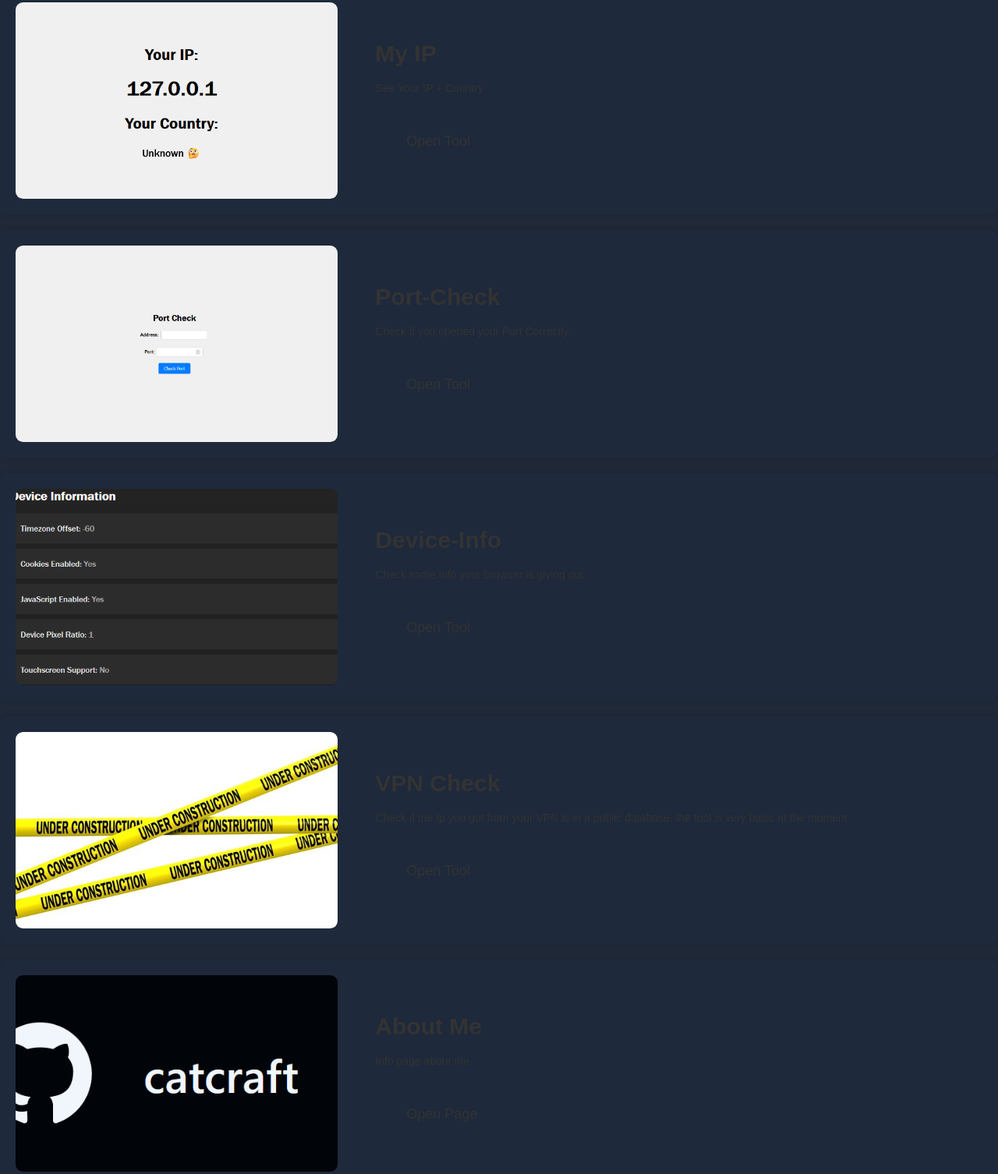
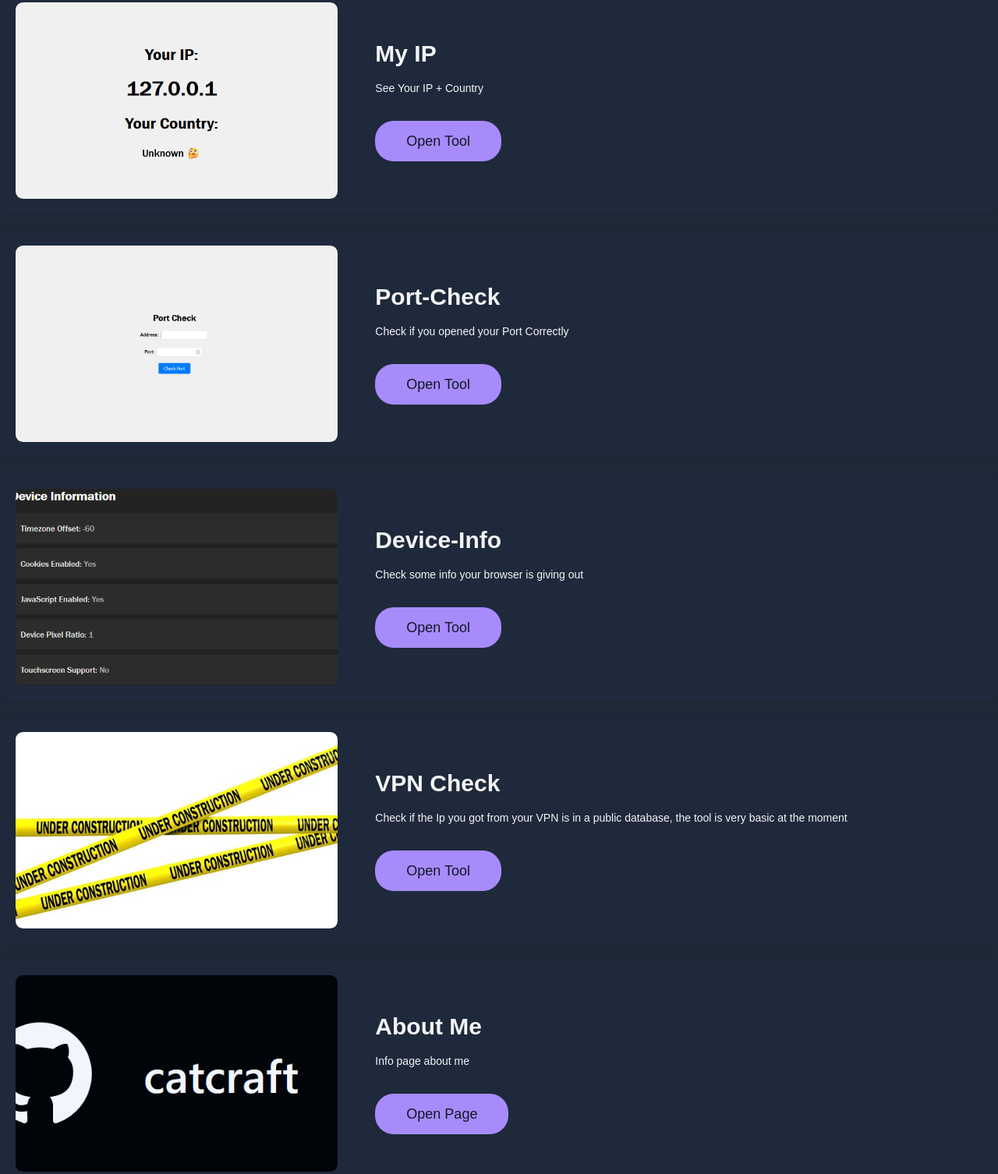
Before and after one commit to catcraft/ligschwil.ddns.net, a plain HTML site: page Mainsite/index.html in a window 1280 px wide. Shown: the part 225-1731 px from the top of the page at 78% size. Drawn offline with nearby package versions, Linux system fonts and the light colour scheme; files whose address does not match are found by name.

Commit message:
Made light mode look better

```diff
--- a/Mainsite/index.html
+++ b/Mainsite/index.html
@@ -11,57 +11,57 @@
     <div class="container flex flex-col mx-auto lg:flex-row"></div>
 <h1 class="text-5xl font-semibold leadi">My Tools</h2>
     <div class="container flex flex-col mx-auto lg:flex-row"></div>
-<section class="dark:bg-gray-800 dark:text-gray-100">
+<section class="bg-gray-800 text-gray-100">
     <div class="container flex flex-col mx-auto lg:flex-row">
         <div class="w-full lg:w-1/3" style="background-image: url('Main/Images/My-IP.png'); background-position: center center; border-radius: 0.6rem; background-size: cover;"></div>
         <div class="flex flex-col w-full p-6 lg:w-2/3 md:p-8 lg:p-12">
             <h2 class="text-3xl font-semibold leadi">My IP</h2>
             <p class="mt-4 mb-8 text-sm">See Your IP + Country</p>
-            <a href="/My-IP"><button class="self-start px-10 py-3 text-lg font-medium rounded-3xl dark:bg-violet-400 dark:text-gray-900">Open Tool</button></a>
+            <a href="/My-IP"><button class="self-start px-10 py-3 text-lg font-medium rounded-3xl bg-violet-400 text-gray-900">Open Tool</button></a>
         </div>
     </div>
 </section>
 
-<section class="dark:bg-gray-800 dark:text-gray-100">
+<section class="bg-gray-800 text-gray-100">
     <div class="container flex flex-col mx-auto lg:flex-row">
         <div class="w-full lg:w-1/3" style="background-image: url('Main/Images/Port-Check.png'); background-position: center center; border-radius: 0.6rem; background-size: cover;"></div>
         <div class="flex flex-col w-full p-6 lg:w-2/3 md:p-8 lg:p-12">
             <h2 class="text-3xl font-semibold leadi">Port-Check</h2>
             <p class="mt-4 mb-8 text-sm">Check if you opened your Port Correctly</p>
-            <a href="/Port-Check"><button class="self-start px-10 py-3 text-lg font-medium rounded-3xl dark:bg-violet-400 dark:text-gray-900">Open Tool</button></a>
+            <a href="/Port-Check"><button class="self-start px-10 py-3 text-lg font-medium rounded-3xl bg-violet-400 text-gray-900">Open Tool</button></a>
         </div>
     </div>
 </section>
 
-<section class="dark:bg-gray-800 dark:text-gray-100">
+<section class="bg-gray-800 text-gray-100">
     <div class="container flex flex-col mx-auto lg:flex-row">
         <div class="w-full lg:w-1/3" style="background-image: url('Main/Images/My-Device.png'); background-position: center center; border-radius: 0.6rem; background-size: cover;"></div>
         <div class="flex flex-col w-full p-6 lg:w-2/3 md:p-8 lg:p-12">
             <h2 class="text-3xl font-semibold leadi">Device-Info</h2>
             <p class="mt-4 mb-8 text-sm">Check some info your browser is giving out</p>
-            <a href="/Device-Info"><button class="self-start px-10 py-3 text-lg font-medium rounded-3xl dark:bg-violet-400 dark:text-gray-900">Open Tool</button></a>
+            <a href="/Device-Info"><button class="self-start px-10 py-3 text-lg font-medium rounded-3xl bg-violet-400 text-gray-900">Open Tool</button></a>
         </div>
     </div>
 </section>
 
-<section class="dark:bg-gray-800 dark:text-gray-100">
+<section class="bg-gray-800 text-gray-100">
     <div class="container flex flex-col mx-auto lg:flex-row">
         <div class="w-full lg:w-1/3" style="background-image: url('Main/Images/Construction.png'); background-position: center center; border-radius: 0.6rem; background-size: cover;"></div>
         <div class="flex flex-col w-full p-6 lg:w-2/3 md:p-8 lg:p-12">
             <h2 class="text-3xl font-semibold leadi">VPN Check</h2>
             <p class="mt-4 mb-8 text-sm">Check if the Ip you got from your VPN is in a public database, the tool is very basic at the moment</p>
-            <a href="/VPN-Check"><button class="self-start px-10 py-3 text-lg font-medium rounded-3xl dark:bg-violet-400 dark:text-gray-900">Open Tool</button></a>
+            <a href="/VPN-Check"><button class="self-start px-10 py-3 text-lg font-medium rounded-3xl bg-violet-400 text-gray-900">Open Tool</button></a>
         </div>
     </div>
 </section>
 
-<section class="dark:bg-gray-800 dark:text-gray-100">
+<section class="bg-gray-800 text-gray-100">
     <div class="container flex flex-col mx-auto lg:flex-row">
         <div class="w-full lg:w-1/3" style="background-image: url('Main/Images/About-Me.png'); background-position: center center; border-radius: 0.6rem; background-size: cover;"></div>
         <div class="flex flex-col w-full p-6 lg:w-2/3 md:p-8 lg:p-12">
             <h2 class="text-3xl font-semibold leadi">About Me</h2>
             <p class="mt-4 mb-8 text-sm">Info page about me</p>
-            <a href="/About-Me"><button class="self-start px-10 py-3 text-lg font-medium rounded-3xl dark:bg-violet-400 dark:text-gray-900">Open Page</button></a>
+            <a href="/About-Me"><button class="self-start px-10 py-3 text-lg font-medium rounded-3xl bg-violet-400 text-gray-900">Open Page</button></a>
         </div>
     </div>
 </section>
```
